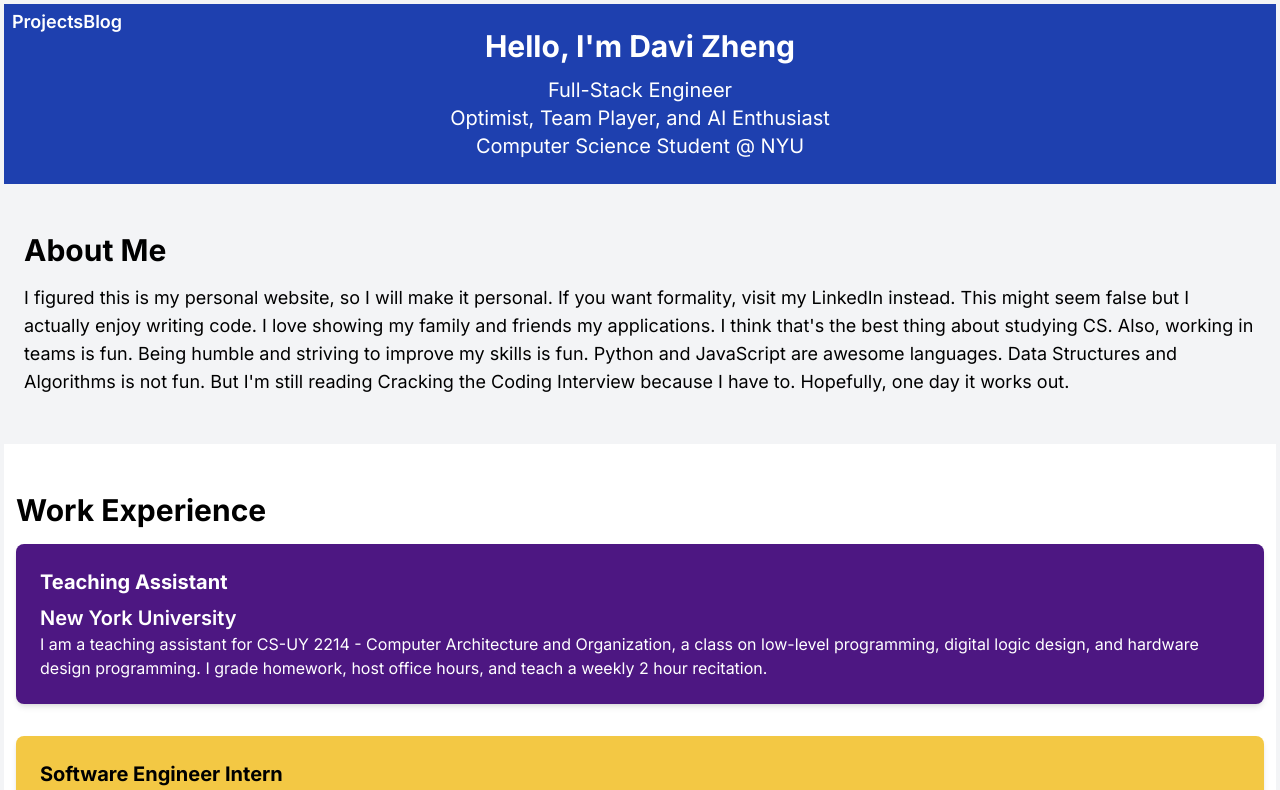
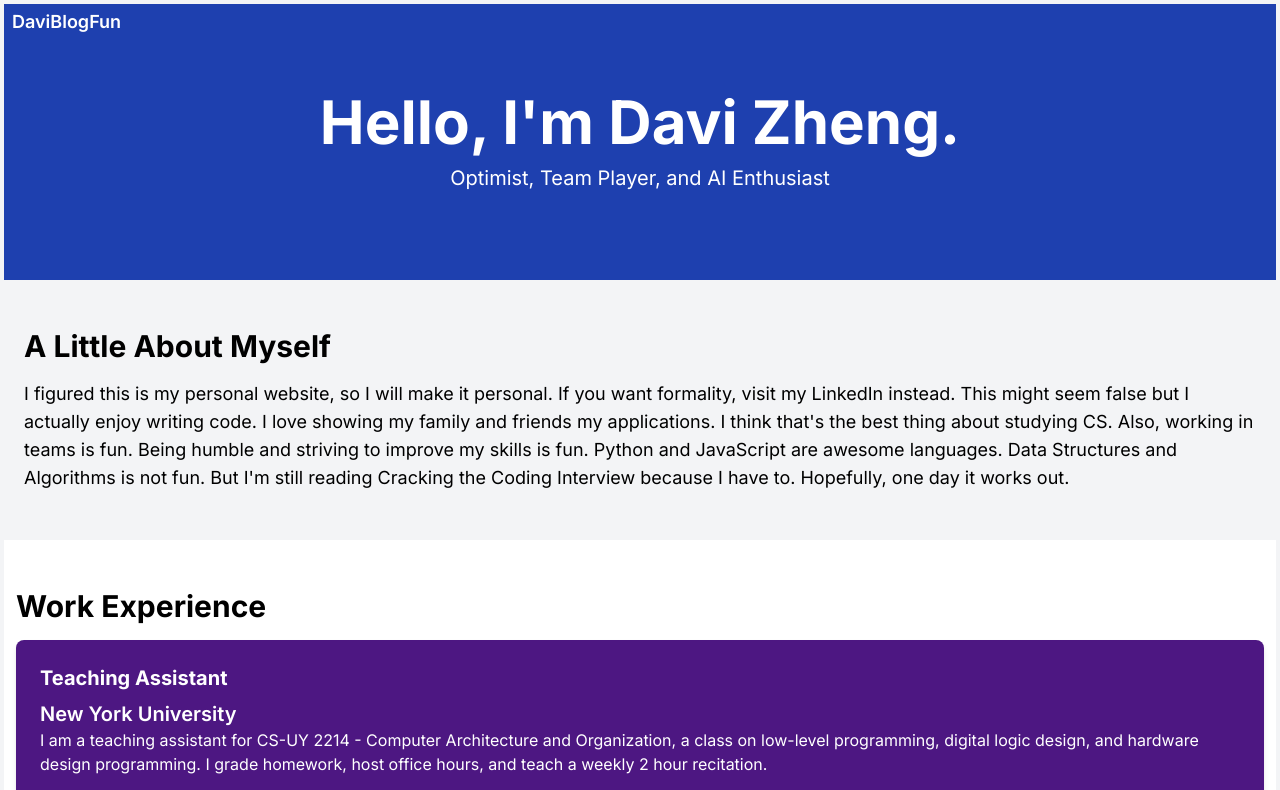
Before and after one commit to DaviZCodes/my-website-bento, a Next.js app: page / in a window 1280 px wide. Shown: the top 790 px of the page. Built offline with nearby package versions, Linux system fonts and the light colour scheme.

Commit message:
added many features

```diff
--- a/src/app/blog/Header.tsx
+++ b/src/app/blog/Header.tsx
@@ -8,11 +8,13 @@ export default function Header() {
           Welcome to my blog, where I can truly be free.
         </h1>
       </div>
+      {/*
       <div className="flex justify-center absolute top-0 w-full pt-3 sm:w-auto sm:pl-2 sm:pt-2">
         <Link href="/" className="text-white font-semibold text-lg bold">
           Home
         </Link>
       </div>
+      */}
     </header>
   );
 }
--- a/src/app/blog/page.tsx
+++ b/src/app/blog/page.tsx
@@ -1,9 +1,11 @@
 import Header from "./Header";
 import BlogPosts from "./BlogPosts";
+import NavBar from "../components/NavBar";
 
 export default function Blog() {
   return (
     <div>
+      <NavBar />
       <Header />
       <BlogPosts />
     </div>
--- a/src/app/components/AboutMe.tsx
+++ b/src/app/components/AboutMe.tsx
@@ -2,7 +2,7 @@ export default function AboutMe() {
   return (
     <section className="py-12 px-3 lg:px-5">
       <div className="container mx-auto">
-        <h2 className="text-3xl font-bold mb-4">About Me</h2>
+        <h2 className="text-3xl font-bold mb-4">A Little About Myself</h2>
 
         <p className="text-lg">
           I figured this is my personal website, so I will make it personal. If
--- a/src/app/components/Header.tsx
+++ b/src/app/components/Header.tsx
@@ -1,16 +1,13 @@
-import Link from "next/link";
 import NavBar from "./NavBar";
 
 export default function Header() {
   return (
-    <header className="bg-blue-800">
-      <div className="text-white text-center py-6 p-2">
-        <h1 className="text-3xl font-bold pt-5 sm:pt-0 pb-3">
-          Hello, I&apos;m Davi Zheng
+    <header className="bg-blue-800 py-16">
+      <div className="text-white text-center py-6 p-10">
+        <h1 className="text-6xl font-bold pt-5 sm:pt-0 pb-3">
+          Hello, I&apos;m Davi Zheng.
         </h1>
-        <div className="text-xl">Full-Stack Engineer</div>
         <div className="text-xl">Optimist, Team Player, and AI Enthusiast</div>
-        <div className="text-xl">Computer Science Student @ NYU</div>
       </div>
       <NavBar />
     </header>
--- a/src/app/components/NavBar.tsx
+++ b/src/app/components/NavBar.tsx
@@ -3,13 +3,22 @@ import Link from "next/link";
 export default function NavBar() {
   return (
     <div>
-      <div className="flex justify-center absolute top-0 w-full pt-3 sm:w-auto sm:pl-2 sm:pt-2">
-        <Link href="/" className="text-white font-semibold text-lg bold">
-          Projects
-        </Link>
-        <Link href="/blog" className="text-white font-semibold text-lg bold">
-          Blog
-        </Link>
+      <div className="flex justify-between items-center absolute top-0 w-full pt-3 sm:w-auto sm:pl-2 sm:pt-2">
+        <div>
+          <Link href="/" className="text-white font-semibold text-lg bold">
+            Davi
+          </Link>
+        </div>
+        <div>
+          <Link href="/blog" className="text-white font-semibold text-lg bold">
+            Blog
+          </Link>
+        </div>
+        <div>
+          <Link href="/blog" className="text-white font-semibold text-lg bold">
+            Fun
+          </Link>
+        </div>
       </div>
     </div>
   );
```
